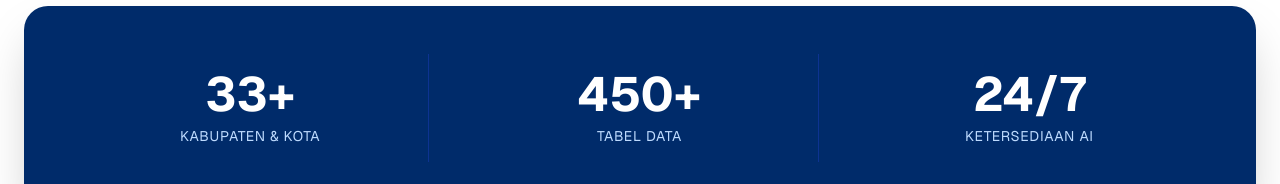
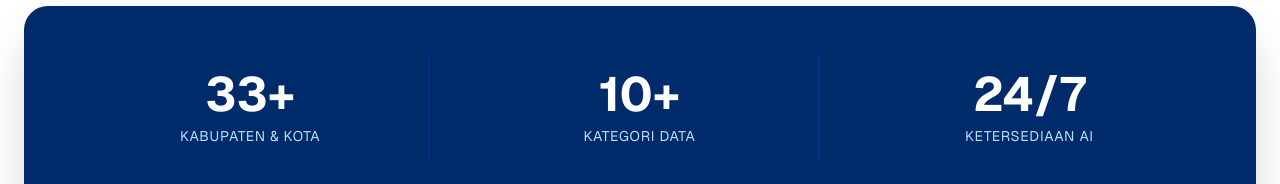
Before and after one commit to rio-siahaan/indav03-frontend, a Next.js app: page / in a window 1280 px wide. Shown: the part 718-902 px from the top of the page. Built offline with nearby package versions, Linux system fonts and the light colour scheme; no server answers.

Commit message:
Change hero section

```diff
--- a/src/components/home/Hero.tsx
+++ b/src/components/home/Hero.tsx
@@ -108,8 +108,8 @@ export default function Hero() {
               <div className="text-blue-200 uppercase tracking-wider text-sm">Kabupaten & Kota</div>
             </div>
             <div className="p-4">
-              <div className="text-5xl font-bold mb-2">450+</div>
-              <div className="text-blue-200 uppercase tracking-wider text-sm">Tabel Data</div>
+              <div className="text-5xl font-bold mb-2">10+</div>
+              <div className="text-blue-200 uppercase tracking-wider text-sm">Kategori Data</div>
             </div>
             <div className="p-4">
               <div className="text-5xl font-bold mb-2">24/7</div>
```
